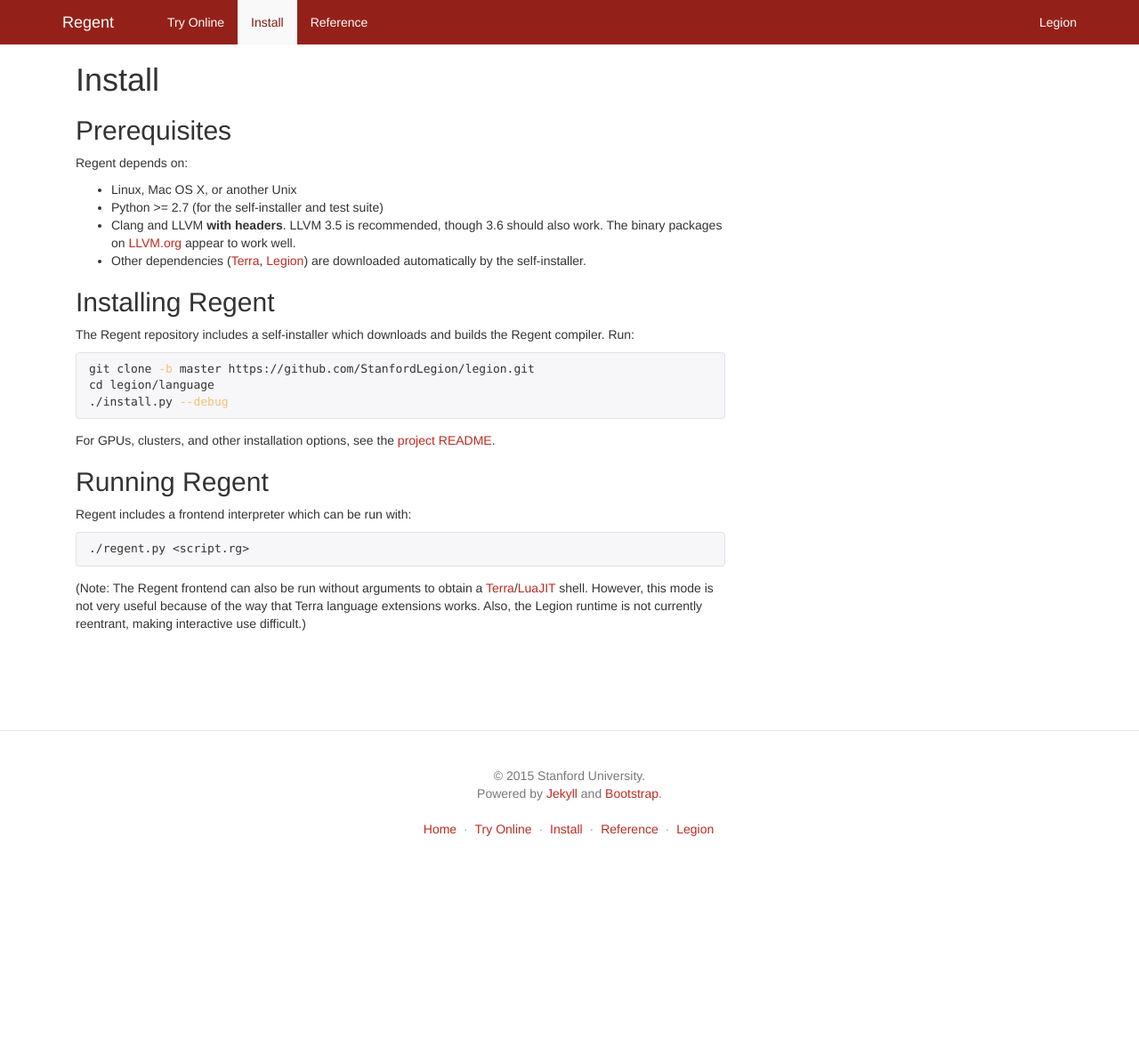
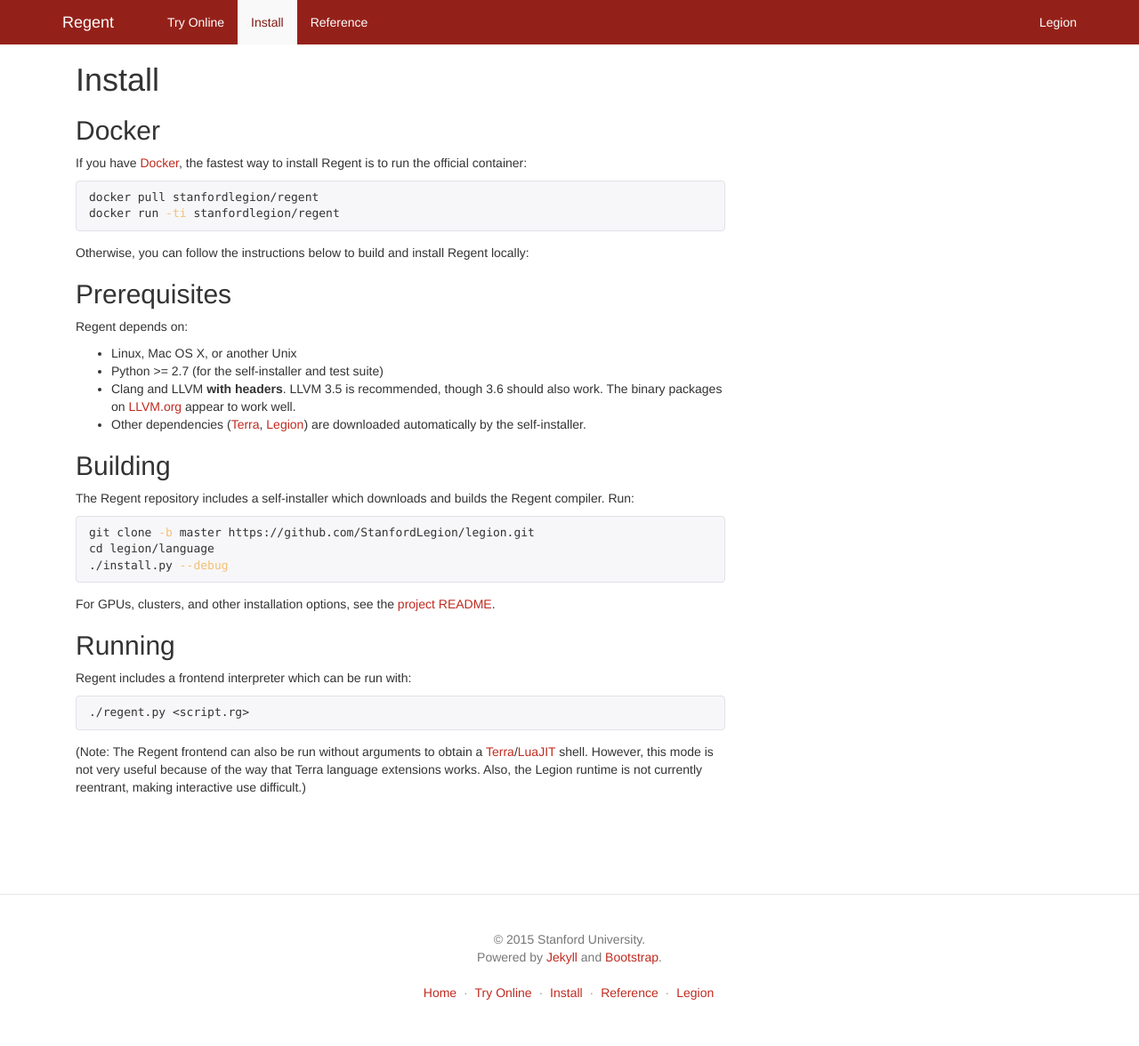
Before and after one commit to StanfordLegion/regent-lang.org, a Jekyll site: the page built from install.md, in a window 1280 px wide. Shown: the whole page at 89% size. Built offline with Jekyll 4.4.1, drawn with Linux system fonts in a browser that asks for light colours; nearby versions of some CDN libraries; before the commit the page ends 992 px from its top, so only the background shows below that.

Commit message:
Update installation instructions.

```diff
--- a/install.md
+++ b/install.md
@@ -5,6 +5,19 @@
 highlight_first: false
 permalink: /install/index.html
 ---
+
+## Docker
+
+If you have [Docker](https://www.docker.com/), the fastest way to
+install Regent is to run the official container:
+
+{% highlight bash %}
+docker pull stanfordlegion/regent
+docker run -ti stanfordlegion/regent
+{% endhighlight %}
+
+Otherwise, you can follow the instructions below to build and install
+Regent locally:
 
 ## Prerequisites
 
@@ -20,7 +33,7 @@
     [Legion](http://legion.stanford.edu/)) are downloaded
     automatically by the self-installer.
 
-## Installing Regent
+## Building
 
 The Regent repository includes a self-installer which downloads and
 builds the Regent compiler. Run:
```
Also changed, not shown: other parts of install.md (+1 -1 lines).
